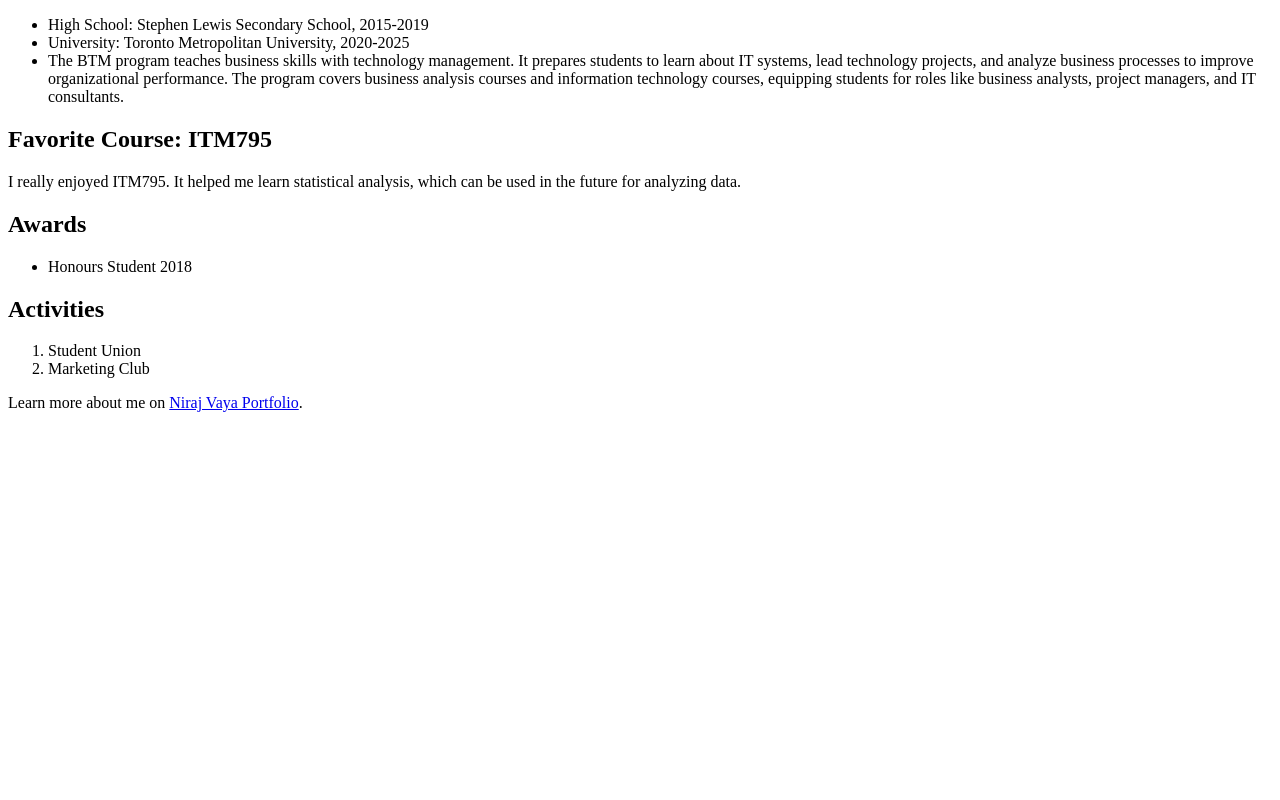
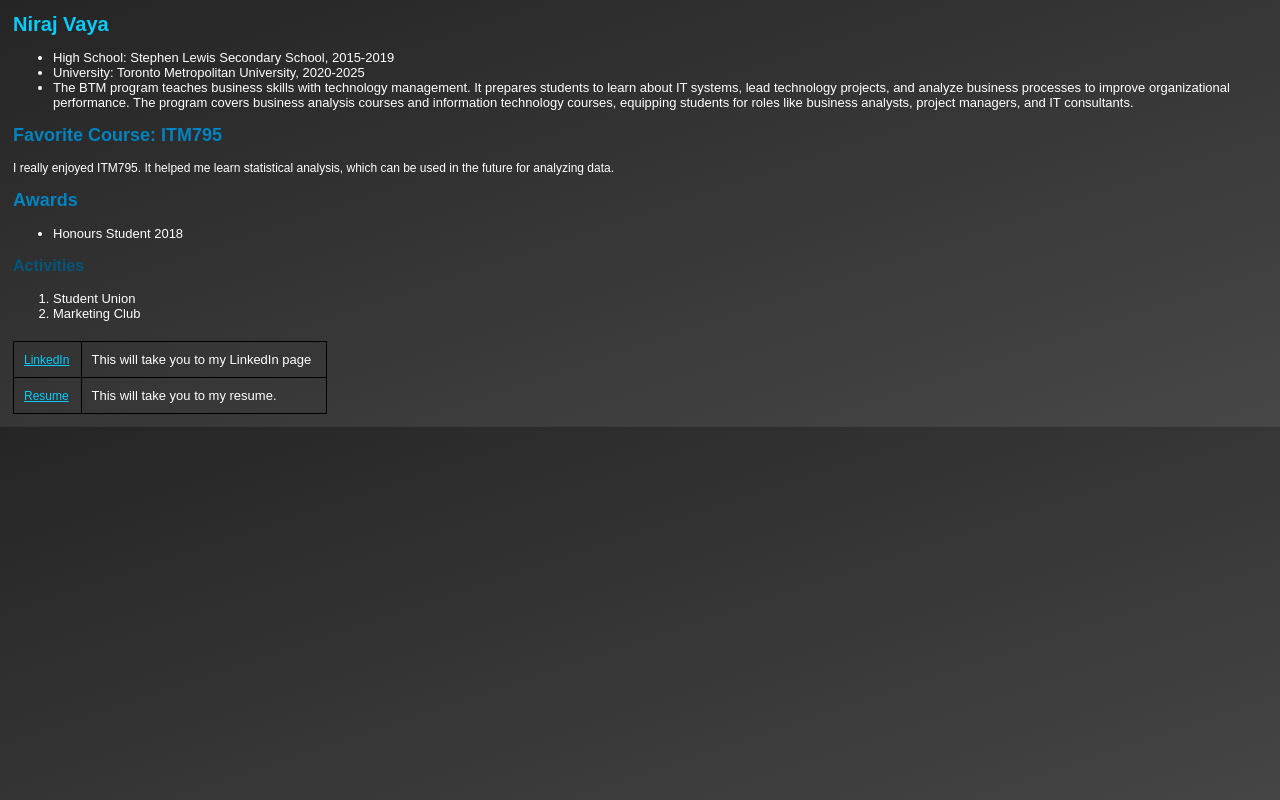
Before and after one commit to n1niraj/n1niraj.github.io, a plain HTML site: page index.html in a window 1280 px wide. Drawn offline with Linux system fonts and the light colour scheme.

Commit message:
Added Css and finished Lab3

```diff
--- a/index.html
+++ b/index.html
@@ -1,28 +1,52 @@
 <!DOCTYPE html>
 <html>
-<title>Lab 2 Assignment</title>
+<link rel="stylesheet" href="style.css">
+<title>Lab 3 Assignment</title>
 
 <body>
+  <h1>Niraj Vaya</h1>
   <ul>
     <li>High School: Stephen Lewis Secondary School, 2015-2019</li>
     <li>University: Toronto Metropolitan University, 2020-2025</li>
-    <li>The BTM program teaches business skills with technology management. It prepares students to learn about IT systems, lead technology projects, and analyze business processes to improve organizational performance. The program covers business analysis courses and information technology courses, equipping students for roles like business analysts, project managers, and IT consultants. </li>
+    <li>The BTM program teaches business skills with technology management. It prepares students to learn about IT
+      systems, lead technology projects, and analyze business processes to improve organizational performance. The
+      program covers business analysis courses and information technology courses, equipping students for roles like
+      business analysts, project managers, and IT consultants. </li>
   </ul>
 
   <h2>Favorite Course: ITM795 </h2>
-  <p>I really enjoyed ITM795. It helped me learn statistical analysis, which can be used in the future for analyzing data.</p>
+  <p>I really enjoyed ITM795. It helped me learn statistical analysis, which can be used in the future for analyzing
+    data.</p>
 
   <h2>Awards</h2>
   <ul>
     <li>Honours Student 2018</li>
   </ul>
 
-  <h2>Activities</h2>
-  <ol><li>Student Union</li>
-<li> Marketing Club</li>
+  <h3>Activities</h3>
+  <ol>
+    <li>Student Union</li>
+    <li> Marketing Club</li>
 
   </ol>
-  <p>Learn more about me on <a href="https://drive.google.com/file/d/1TemV8jjPUApr2YowITMuHu6BpIJJ14pi/view?usp=sharing">Niraj Vaya Portfolio</a>.</p>
+  <table>
+    <tr>
+      <div class="link1">
+        <td><a href="https://www.linkedin.com/in/niraj-vaya/">LinkedIn</a></td>
+      </div>
+      <td>This will take you to my LinkedIn page</td>
+    </tr>
+    <tr>
+      <div class="link2">
+        <td><a href="https://drive.google.com/file/d/1TemV8jjPUApr2YowITMuHu6BpIJJ14pi/view?usp=sharing">Resume</a></td>
+      </div>
+      <td>This will take you to my resume.</td>
+    </tr>
+  </table>
+
+
+  </div>
 
 </body>
+
 </html>
--- /dev/null
+++ b/style.css
@@ -0,0 +1,68 @@
+body {
+    background: linear-gradient(to bottom right,
+            rgb(37, 37, 37),
+            rgb(71, 71, 71));
+    font-size: 13px;
+    margin: 13px;
+    color: white;
+    font-family: Arial;
+}
+
+h1 {
+    font-size: 20px;
+    color: rgb(5, 205, 255);
+}
+
+h2 {
+    color: rgb(0, 131, 192);
+    font-size: 18px;
+}
+
+h3 {
+    color: rgb(2, 86, 126);
+    font-size: 16px;
+}
+
+h4 {
+    color: rgb(0, 132, 194);
+    font-size: 14px;
+}
+
+a {
+    color: rgb(5, 205, 255);
+    font-size: 12px;
+}
+
+a:hover {
+    color: rgb(255, 0, 0);
+}
+
+a:active {
+    color: rgb(212, 0, 255);
+}
+
+p {
+    font-size: 12px;
+    color: white;
+}
+
+table {
+    width: 25%;
+    border-collapse: collapse;
+    margin-top: 20px;
+}
+
+table,
+td {
+    border: 1px solid rgb(0, 0, 0);
+    padding: 10px;
+}
+.link1 {
+    color: rgb(214, 214, 214);
+    font-size: 12px;
+}
+
+.link2 {
+    color: rgb(255, 255, 255);
+    font-size: 12px;
+}
```
